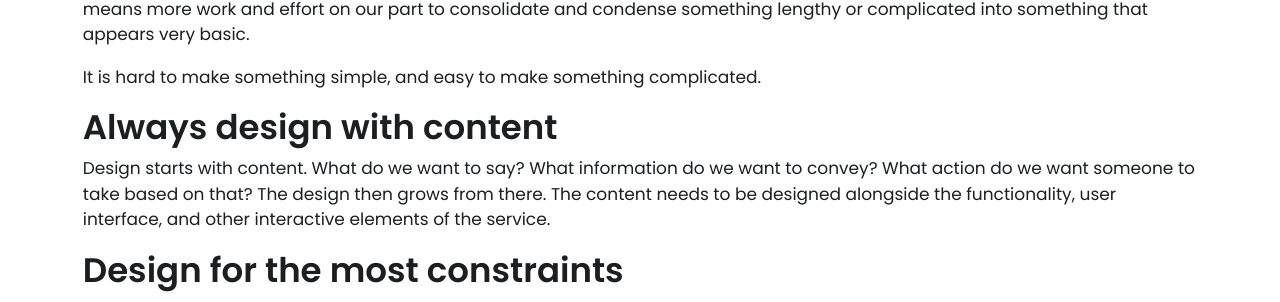
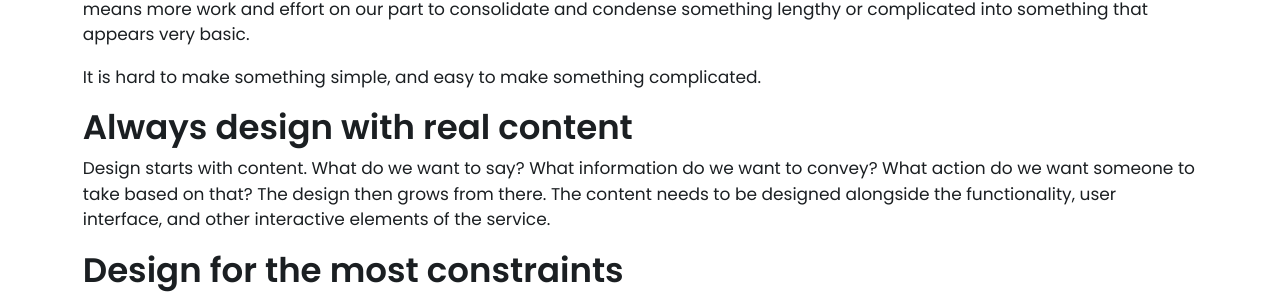
Before and after one commit to Energy-Saving-Trust/Design-System, a Jekyll site: the page built from guidelines/design-principles.md, in a window 1280 px wide. Shown: the part 992-1294 px from the top of the page. Built offline with Jekyll 4.4.1, drawn with Linux system fonts in a browser that asks for light colours; nearby versions of some CDN libraries; our own code applies the rules of GitHub Pages for plain Markdown files.

Commit message:
Update design-principles.md

```diff
--- a/guidelines/design-principles.md
+++ b/guidelines/design-principles.md
@@ -31,7 +31,7 @@
 
 It is hard to make something simple, and easy to make something complicated.
 
-## Always design with content
+## Always design with real content
 
 Design starts with content. What do we want to say? What information do we want to convey? What action do we want someone to take based on that? The design then grows from there. The content needs to be designed alongside the functionality, user interface, and other interactive elements of the service.
 
@@ -39,7 +39,7 @@
 
 We always design for the most constraints first. Typically this means a mobile-first approach or designing for less space, time, lower comprehension. This is because it is easier to scale up then scale down a design.
 
-##Prioritise accessibility
+## Prioritise accessibility
 
 At Energy Saving Trust, we always consider how our design will work for people with diverse needs and situations. We do this firstly because it is the right thing to do and secondly because it is a legal requirement for government provided services to be WCAG compliant.
 
```
